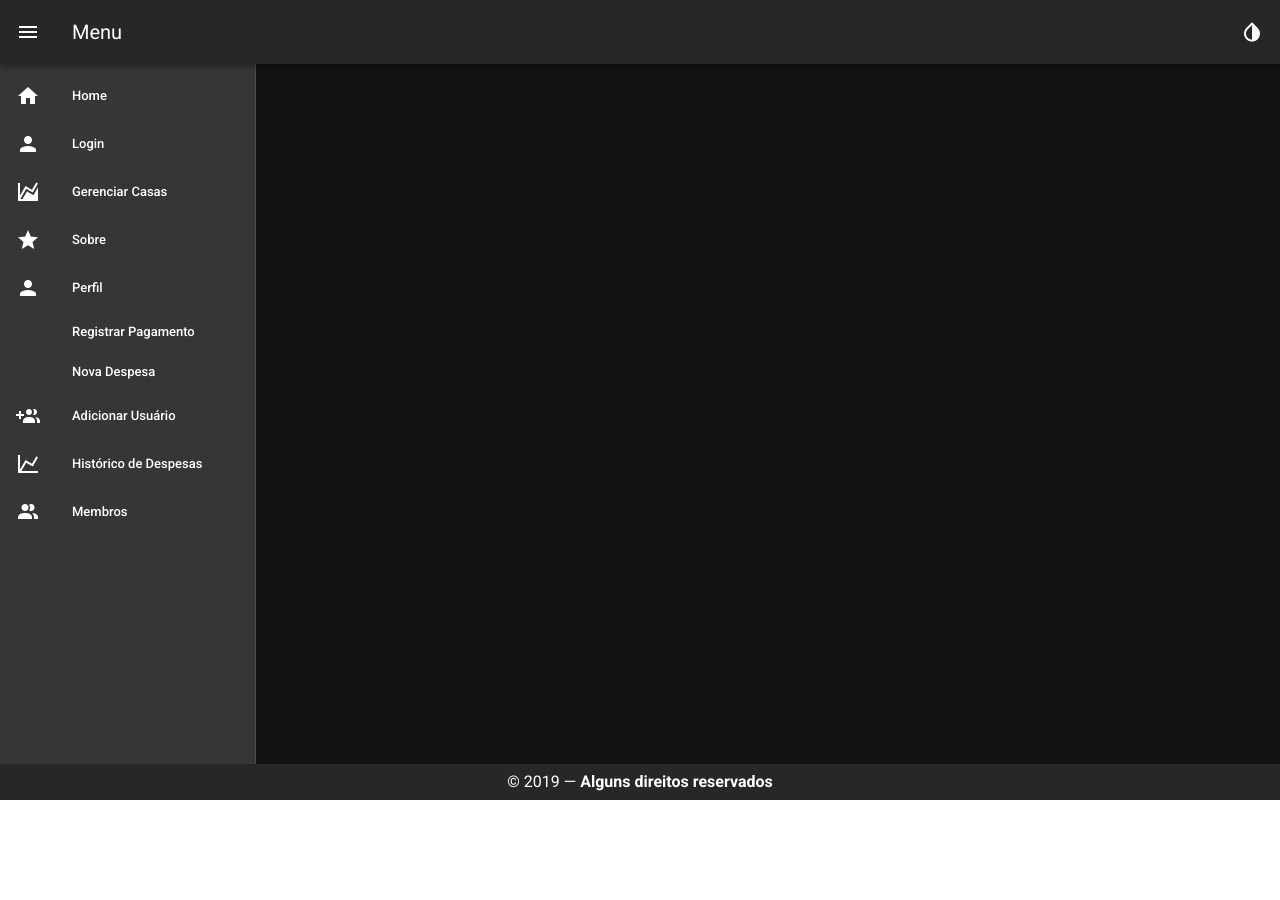
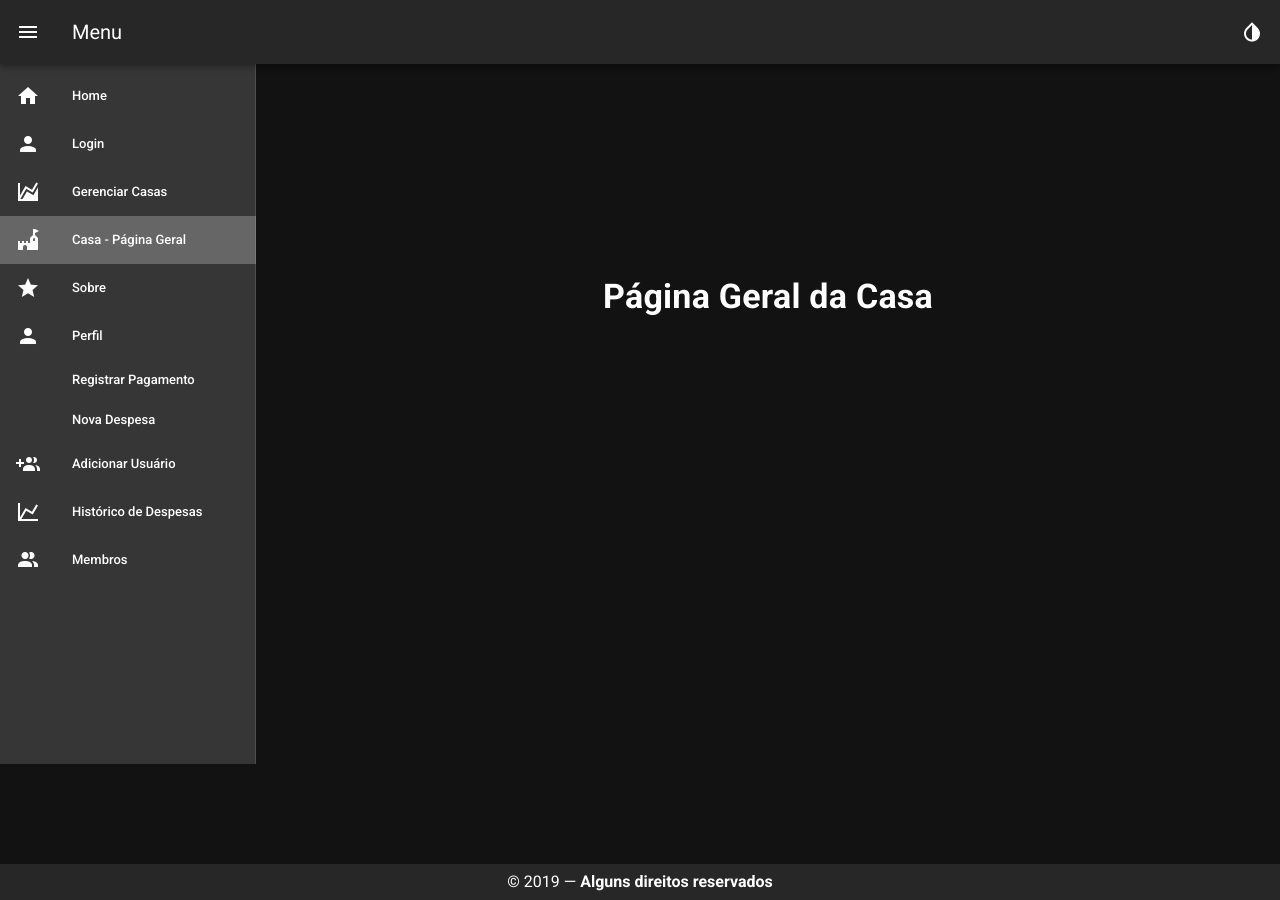
Before and after one commit to TaynaraCruz/sistema-de-controle-de-financas, a Vue app in the folder front-end/: page /#/house in a window 1280 px wide. Before the commit the page ends 800 px from the top, so only its background shows below. Built offline with nearby package versions, Linux system fonts and the light colour scheme.

Commit message:
Adicionadas rotas para os botões de voltar

```diff
--- a/front-end/src/App.vue
+++ b/front-end/src/App.vue
@@ -50,10 +50,14 @@ export default {
             icon: 'mdi-chart-areaspline',
             text: 'Gerenciar Casas',
         }, {
+            to: '/house',
+            icon: 'mdi-castle',
+            text: 'Casa - Página Geral',
+        }, {
             to: '/about',
             icon: 'mdi-star',
             text: 'Sobre',
-        },{
+        }, {
             to: '/profile',
             icon: 'mdi-account',
             text: 'Perfil',
--- a/front-end/src/router.js
+++ b/front-end/src/router.js
@@ -11,6 +11,7 @@ import AddUser from "./views/AddUser.vue";
 import Statistics from "./views/Statistics.vue";
 import Members from "./views/Members.vue";
 import About from "./views/About.vue";
+import House from "./views/House.vue";
 
 Vue.use(Router);
 
@@ -81,5 +82,10 @@ export default new Router({
       name: "members",
       component: Members,
     },
+    {
+      path: "/house",
+      name: "house",
+      component: House,
+    },
   ]
 });
--- /dev/null
+++ b/front-end/src/views/House.vue
@@ -0,0 +1,20 @@
+<template>
+<div id="app">
+  <v-app id="inspire">
+    <h3 class="display-1 font-weight-bold">
+      <v-row  justify="center">
+        <v-flex xs12>
+                <v-img :src="require('../assets/logo.png')" class="my-3" contain height="200"></v-img>
+            </v-flex>
+        Página Geral da Casa
+      </v-row>
+    </h3>
+
+  </v-app>
+</div>
+</template>
+
+
+<script>
+
+</script>
--- a/front-end/src/views/Members.vue
+++ b/front-end/src/views/Members.vue
@@ -55,7 +55,7 @@
     <v-col cols="32" sm="36" md="34">
       <v-layout row wrap class="justify-center">
       <v-card-actions>
-        <v-btn primary color="success">
+        <v-btn primary color="success" to="/house">
           Voltar
         </v-btn>
       </v-card-actions>
--- a/front-end/src/views/NewExpense.vue
+++ b/front-end/src/views/NewExpense.vue
@@ -111,7 +111,7 @@
       </v-card-actions>
     </v-col>
     <v-card-actions class="justify-center">
-        <v-btn primary color="success">
+        <v-btn primary color="success" to="/house">
           Voltar
         </v-btn>
       </v-card-actions>
--- a/front-end/src/views/Statistics.vue
+++ b/front-end/src/views/Statistics.vue
@@ -22,7 +22,7 @@
 
       </v-card-actions>
       <v-card-actions class="justify-center">
-        <v-btn primary color="success">
+        <v-btn primary color="success" to="/house">
           Voltar
         </v-btn>
       </v-card-actions>
```
